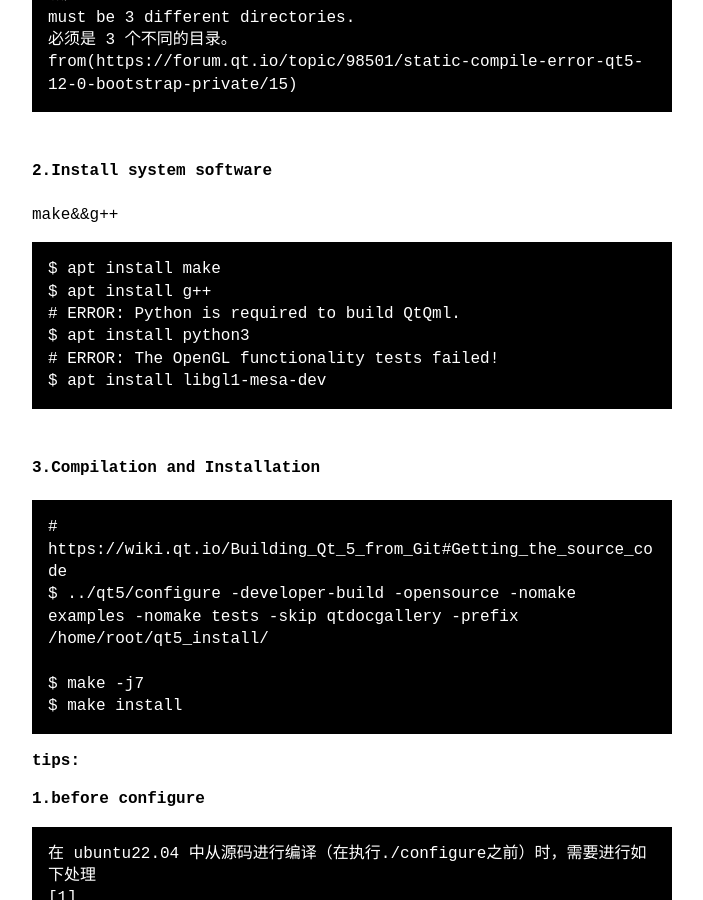
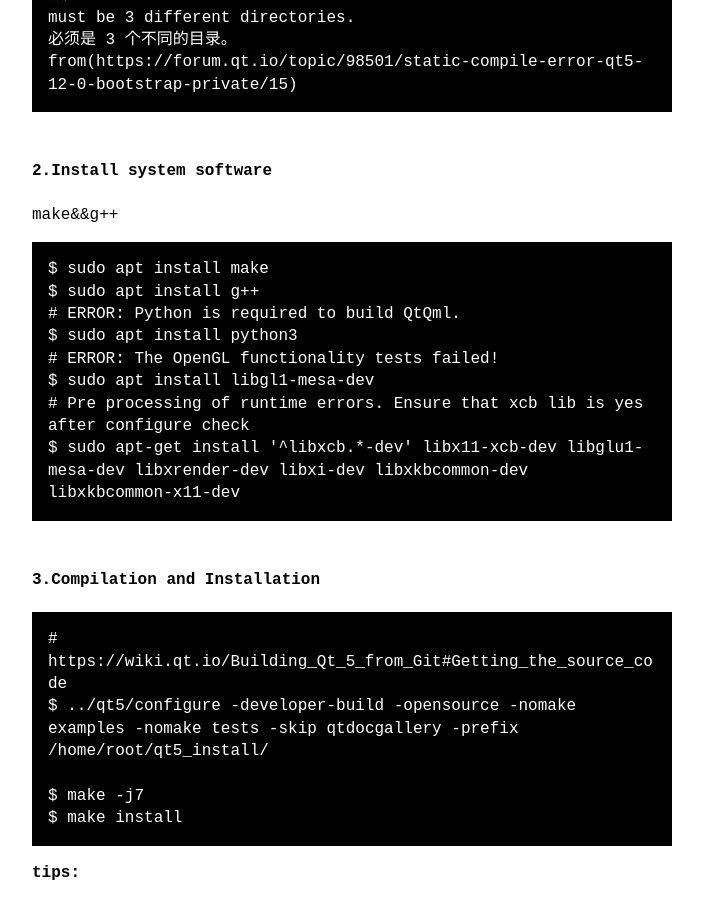
Before and after one commit to shecannotsee/shecannotsee.github.io, a Jekyll site: the page built from _posts/2023-10-10-qt_install.md, in a window 1280 px wide and 900 px high, scrolled down 1099 px. Shown: the whole window, without its empty margins (288-991 px from the left). Built offline with Jekyll 4.4.1, drawn with Linux system fonts in a browser that asks for light colours.

Commit message:
[fix] qt5.15.2 build doc - runtime fix

````diff
--- a/_posts/2023-10-09-qt_install.md
+++ b/_posts/2023-10-10-qt_install.md
@@ -51,12 +51,14 @@ from(https://forum.qt.io/topic/98501/static-compile-error-qt5-12-0-bootstrap-pri
 make&&g++
 
 ```bash
-$ apt install make
-$ apt install g++
+$ sudo apt install make
+$ sudo apt install g++
 # ERROR: Python is required to build QtQml.
-$ apt install python3
+$ sudo apt install python3
 # ERROR: The OpenGL functionality tests failed!
-$ apt install libgl1-mesa-dev
+$ sudo apt install libgl1-mesa-dev
+# Pre processing of runtime errors. Ensure that xcb lib is yes after configure check
+$ sudo apt-get install '^libxcb.*-dev' libx11-xcb-dev libglu1-mesa-dev libxrender-dev libxi-dev libxkbcommon-dev libxkbcommon-x11-dev
 ```
 
 
````
